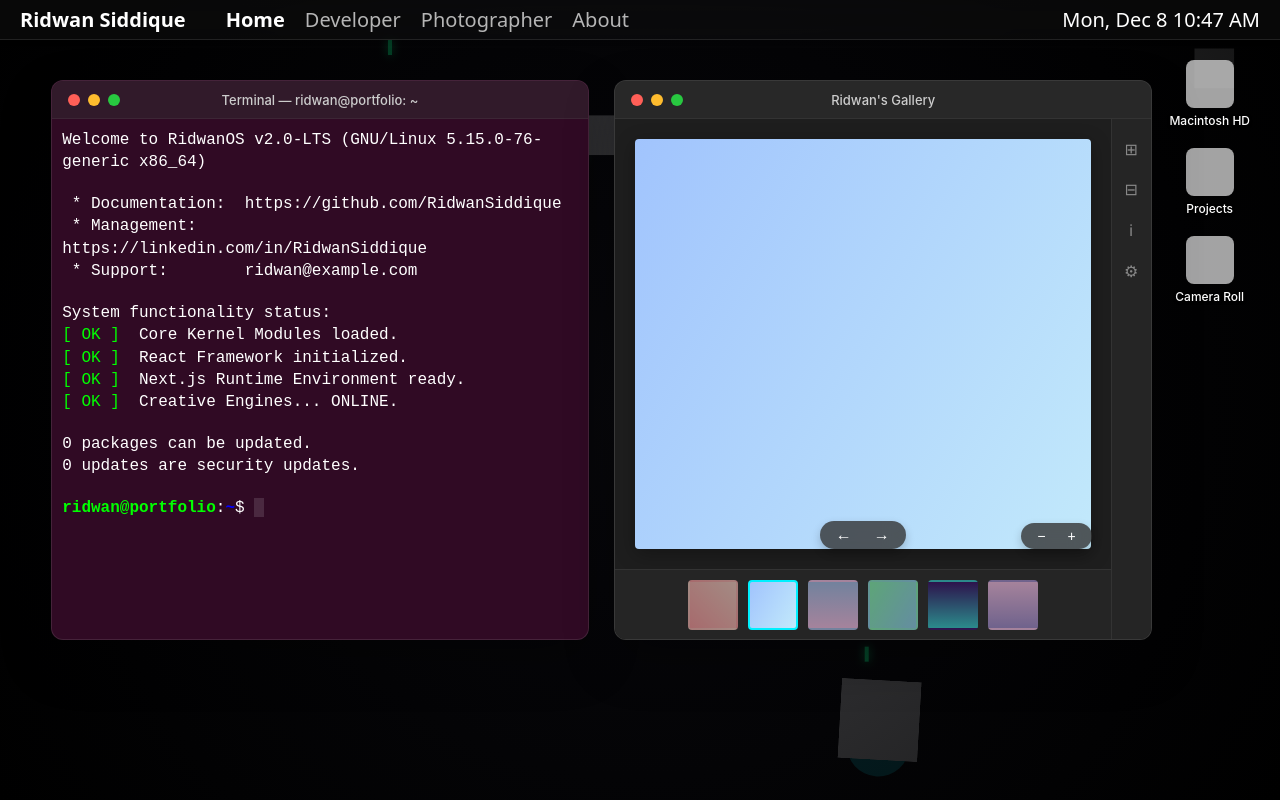
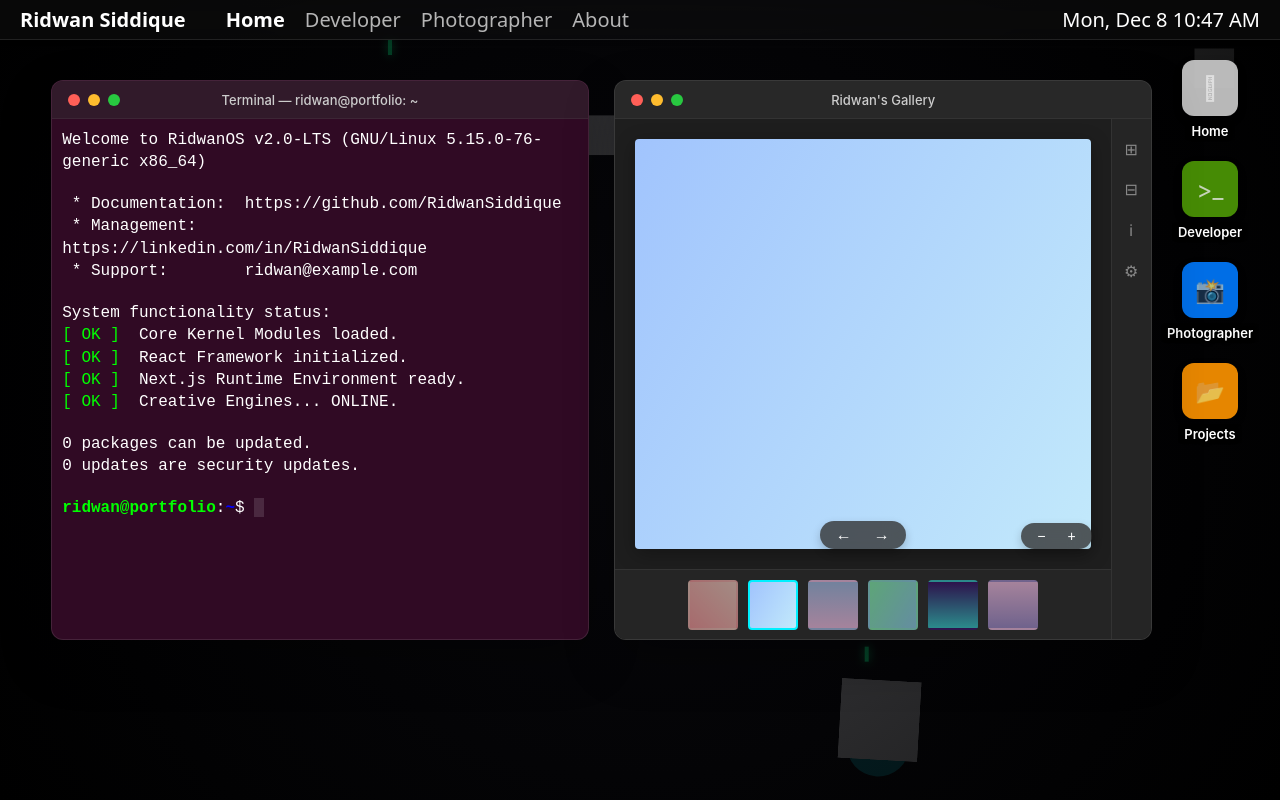
Before and after one commit to RidwanSiddique/dual-portfolio, a Next.js app: page / in a window 1280 px wide. Built offline with nearby package versions, Linux system fonts and the light colour scheme.

Commit message:
feat: Make landing page desktop icons clickable with distinct routes, interactive animations, and improved styling.

```diff
--- a/src/components/LandingPage.tsx
+++ b/src/components/LandingPage.tsx
@@ -54,19 +54,59 @@ export function LandingPage() {
                     flexDirection: 'column',
                     gap: '20px',
                     alignItems: 'center',
-                    pointerEvents: 'none', // Icons aren't clickable yet
-                    zIndex: 10 // Explicit lower z-index
+                    pointerEvents: 'auto', // Enable clicks
+                    zIndex: 10
                 }}
             >
-                {['Macintosh HD', 'Projects', 'Camera Roll'].map((name, i) => (
-                    <div key={i} style={{ display: 'flex', flexDirection: 'column', alignItems: 'center', gap: '5px' }}>
-                        <div style={{ width: 48, height: 48, background: '#ccc', borderRadius: '8px', opacity: 0.8 }}></div>
+                {[
+                    { name: 'Home', route: '/about', color: '#ccc' },
+                    { name: 'Developer', route: '/developer', color: '#4e9a06' }, // Green folder
+                    { name: 'Photographer', route: '/photographer', color: '#007AFF' }, // Blue folder
+                    { name: 'Projects', route: '/api/projects', color: '#FF9500' } // Orange folder
+                ].map((item, i) => (
+                    <div
+                        key={i}
+                        onClick={() => window.location.href = item.route} // Simple navigation
+                        style={{
+                            display: 'flex',
+                            flexDirection: 'column',
+                            alignItems: 'center',
+                            gap: '5px',
+                            cursor: 'pointer',
+                            width: '80px'
+                        }}
+                        className="desktop-icon"
+                    >
+                        <motion.div
+                            whileHover={{ scale: 1.1 }}
+                            whileTap={{ scale: 0.95 }}
+                            style={{
+                                width: 56,
+                                height: 56,
+                                background: item.color,
+                                borderRadius: '12px',
+                                opacity: 0.9,
+                                boxShadow: '0 4px 10px rgba(0,0,0,0.3)',
+                                display: 'flex',
+                                alignItems: 'center',
+                                justifyContent: 'center',
+                                fontSize: '24px',
+                                color: 'rgba(255,255,255,0.8)'
+                            }}
+                        >
+                            {/* Simple icon representation */}
+                            {i === 0 ? '' : i === 1 ? '>_' : i === 2 ? '📸' : '📂'}
+                        </motion.div>
                         <span style={{
                             color: '#fff',
-                            fontSize: '12px',
-                            textShadow: '0 1px 3px rgba(0,0,0,0.8)',
-                            fontWeight: 500
-                        }}>{name}</span>
+                            fontSize: '13px',
+                            textShadow: '0 1px 4px rgba(0,0,0,0.9)',
+                            fontWeight: 600,
+                            textAlign: 'center',
+                            background: 'rgba(0,0,0,0.5)',
+                            padding: '2px 6px',
+                            borderRadius: '4px'
+                        }}>{item.name}</span>
                     </div>
                 ))}
             </motion.div>
```
